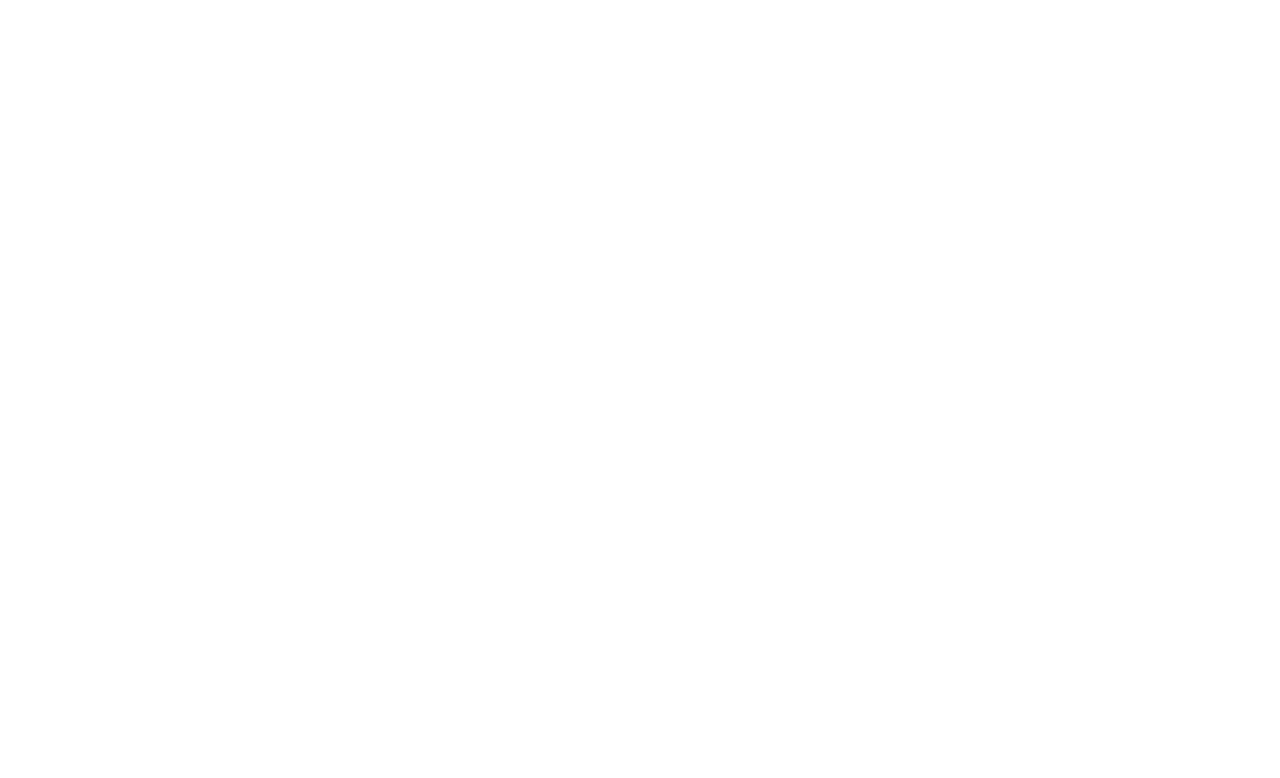
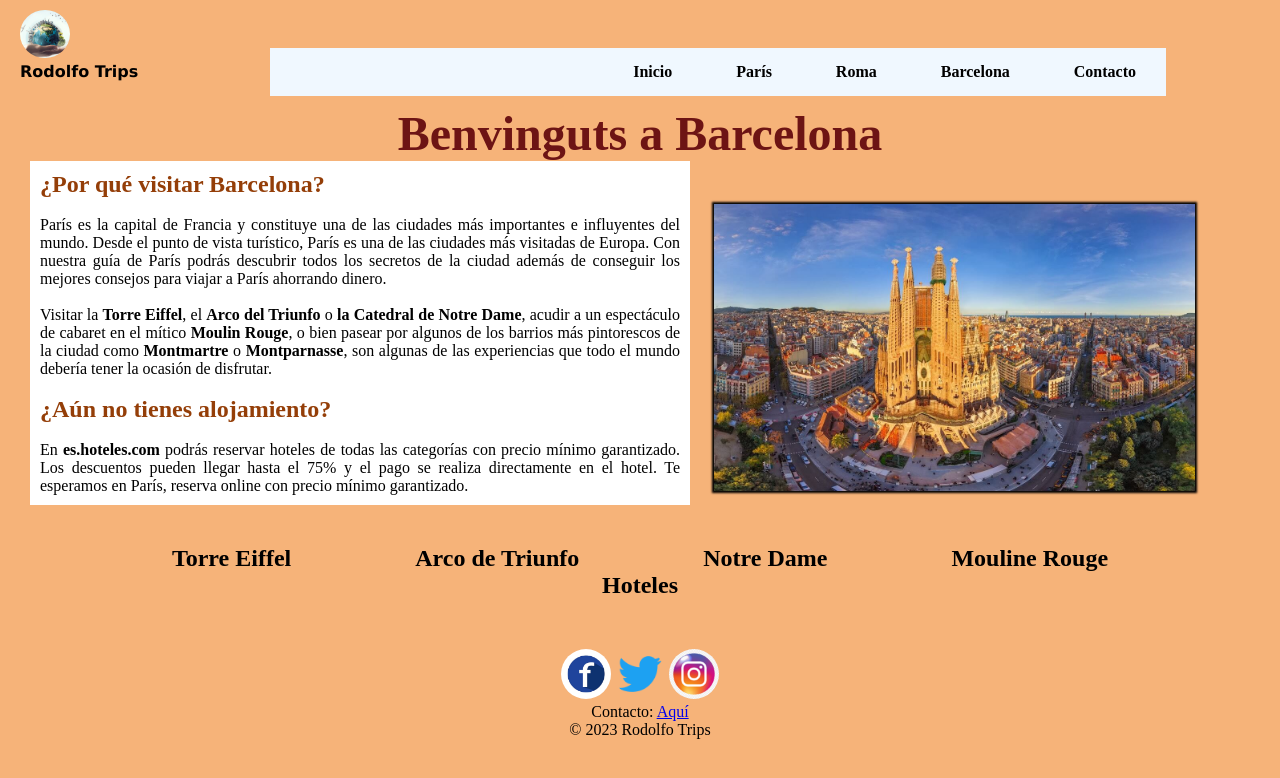
Before and after one commit to Rodolfofyto/html_7_ejc_2, a plain HTML site: page Barcelona/barca.html in a window 1280 px wide. Drawn offline with Linux system fonts and the light colour scheme.

Commit message:
style roma

```diff
--- a/Barcelona/barca.css
+++ b/Barcelona/barca.css
@@ -0,0 +1,142 @@
+* {
+    margin: 0;
+    padding: 0;
+}
+
+body {
+    background-color: #f6b379;
+}
+
+/* Estos son los estilos del header */
+header {
+    background-color: transparent;
+    width: 20%;
+    display: inline-block;
+}
+
+header .logo {
+    width: 50px;
+    border-radius: 50%;
+}
+
+header figure {
+    display: inline-block;
+    width: 100%;
+    margin-left: 10px;
+    padding: 10px;
+    background-color: transparent;
+}
+
+header figure figcaption {
+    font-weight: bold;
+    font-family: Verdana, Geneva, Tahoma, sans-serif;
+}
+
+nav {
+    width: 70%;
+    display: inline-block;
+    text-align: right;
+    margin: 10px;
+    background-color: aliceblue;
+}
+
+nav ul li {
+    display: inline-block;
+    padding: 15px;
+}
+
+nav ul li a:hover {
+    color: white;
+    background-color: #d67233;
+    border-radius: 10%;
+    padding: 13px;
+    transition-duration: 5ms;
+    text-transform: uppercase;
+}
+
+nav ul li a {
+    text-decoration: none;
+    margin: 5px;
+    padding: 10px;
+    color: black;
+    font-weight: bold;
+}
+
+/* Estos son los estilos del main */
+main h1 {
+    text-align: center;
+    font-size: 300%;
+    color: rgb(109, 20, 20);
+}
+
+main h2{
+    color: #943e08;
+}
+
+section article {
+    margin-top: 0;
+    margin-left: 30px;
+    width: 50%;
+    padding: 10px;
+    display: inline-block;
+    background-color: white;
+    text-align: justify;
+}
+
+section article a {
+    text-decoration: none;
+    color: black;
+    font-weight: bold;
+
+}
+
+section article a:hover {
+    color: blue;
+}
+
+section aside {
+    margin: 20px;
+    width: 40%;
+    display: inline-block;
+}
+
+#barca {
+    width: 94%;
+    box-shadow: 0 0 2px 2px;
+}
+
+.segunda ul {
+    text-align: center;
+    padding: 30px;
+
+}
+
+.segunda li {
+    display: inline;
+    margin: 30px;
+    padding: 30px;
+}
+
+.segunda li a {
+    text-decoration: none;
+    font-size: 150%;
+    font-weight: bold;
+    color: black;
+}
+
+.segunda li a:hover {
+    color: white;
+    transition: 2ms;
+}
+
+
+/* Estos son los estilos del footer */
+footer {
+    text-align: center;
+    margin-top: 20px;
+}
+
+footer img {
+    width: 50px;
+    border-radius: 50%;
+}
--- a/Barcelona/barca.html
+++ b/Barcelona/barca.html
@@ -0,0 +1,83 @@
+<!DOCTYPE html>
+<html lang="en">
+
+<head>
+    <meta charset="UTF-8">
+    <meta http-equiv="X-UA-Compatible" content="IE=edge">
+    <meta name="viewport" content="width=device-width, initial-scale=1.0">
+    <title>Barcelona</title>
+    <link rel="stylesheet" href="barca.css">
+</head>
+
+<body>
+    <header>
+        <figure>
+            <img class="logo" src="/logo.jpg" alt="logo mundo">
+            <figcaption>Rodolfo Trips</figcaption>
+        </figure>
+    </header>
+    <nav>
+        <ul>
+            <li><a href="/index2.html">Inicio</a></li>
+            <li><a href="/París/paris.html">París</a></li>
+            <li><a href="/Roma/roma.html">Roma</a></li>
+            <li><a href="barca.html">Barcelona</a></li>
+            <li><a href="" target="_blank">Contacto</a></li>
+        </ul>
+    </nav>
+    <br />
+    <main>
+        <section>
+            <h1>Benvinguts a Barcelona</h1>
+            <article>
+                <h2>¿Por qué visitar Barcelona?</h2>
+                <br />
+                <p>París es la capital de Francia y constituye una de las ciudades más importantes e influyentes del
+                    mundo. Desde el punto de vista turístico, París es una de las ciudades más visitadas de Europa. Con
+                    nuestra guía de París podrás descubrir todos los secretos de la ciudad además de conseguir los
+                    mejores consejos para viajar a París ahorrando dinero.</p>
+                <br />
+                <p>Visitar la <a href="https://www.toureiffel.paris/es" target="_blank">Torre Eiffel</a>, el <a
+                        href="https://www.paris-arc-de-triomphe.fr/es/" target="_blank">Arco del
+                        Triunfo</a> o <a href="https://www.notredamedeparis.fr/" target="_blank">la Catedral de Notre
+                        Dame</a>, acudir a un espectáculo de
+                    cabaret en el mítico <a href="https://www.moulinrouge.fr/" target="_blank">Moulin Rouge</a>, o bien
+                    pasear por algunos de los barrios más pintorescos de la ciudad como <a
+                        href="https://es.wikipedia.org/wiki/Montmartre" target="_blank">Montmartre</a> o <a
+                        href="https://es.wikipedia.org/wiki/Montparnasse" target="_blank">Montparnasse</a>, son algunas
+                    de las experiencias que todo el mundo debería tener la ocasión de disfrutar.</p>
+                <br />
+                <h2>¿Aún no tienes alojamiento?</h2>
+                <br />
+                <p> En <a href="https://es.hoteles.com/de504261/hoteles-paris-francia/"
+                        target="_blank">es.hoteles.com</a> podrás reservar hoteles de todas las categorías
+                    con precio mínimo garantizado.
+                    Los descuentos pueden llegar hasta el 75% y el pago se realiza directamente en el hotel.
+                    Te esperamos en París, reserva online con precio mínimo garantizado.</p>
+            </article>
+            <aside>
+                <figure>
+                    <img id="barca" src="barcelona_1.jpg" alt="barcelona">
+                </figure>
+            </aside>
+        </section>
+        <section class="segunda">
+            <ul>
+                <li><a href="https://www.toureiffel.paris/es" target="_blank">Torre Eiffel</a></li>
+                <li><a href="https://www.paris-arc-de-triomphe.fr/es/" target="_blank">Arco de Triunfo</a></li>
+                <li><a href="https://www.notredamedeparis.fr/" target="_blank">Notre Dame</a></li>
+                <li><a href="https://www.moulinrouge.fr/" target="_blank">Mouline Rouge</a></li>
+                <li><a href="https://es.hoteles.com/de504261/hoteles-paris-francia/" target="_blank">Hoteles</a></li>
+            </ul>
+        </section>
+    </main>
+    <footer>
+        <a href="" target="_blank"><img src="/fblogo.jpg" title="Facebbok" alt="logo Facebbok" /></a>
+        <a href="" target="_blank"><img src="/twlogo.png" title="Twiter" alt="logo Twiter" /></a>
+        <a href="" target="_blank"><img src="/instlogo.png" title="Instagram" alt="logo Instagram" /></a>
+        <p>Contacto: <a href="mailto:gcaribe14@hotmail.com">Aquí</a></p>
+        <p>&copy; 2023 Rodolfo Trips</p>
+    </footer>
+</body>
+
+</html>
--- a/Roma/roma.css
+++ b/Roma/roma.css
@@ -67,6 +67,7 @@ main h1 {
     text-align: center;
     font-size: 300%;
     color: rgb(109, 20, 20);
+    margin-bottom: 30px;
 }
 
 main h2{
@@ -94,9 +95,9 @@ section article a:hover {
     color: blue;
 }
 
-section aside {
+aside {
     margin: 20px;
-    width: 40%;
+    width: 37%;
     display: inline-block;
 }
 
@@ -113,8 +114,8 @@ section aside {
 
 .segunda li {
     display: inline;
-    margin: 30px;
-    padding: 30px;
+    margin: 20px;
+    padding: 20px;
 }
 
 .segunda li a {
```
Also changed, not shown: París/paris.html (+7 -7 lines), Roma/roma.html (+31 -28 lines), index2.html (+13 -13 lines).
